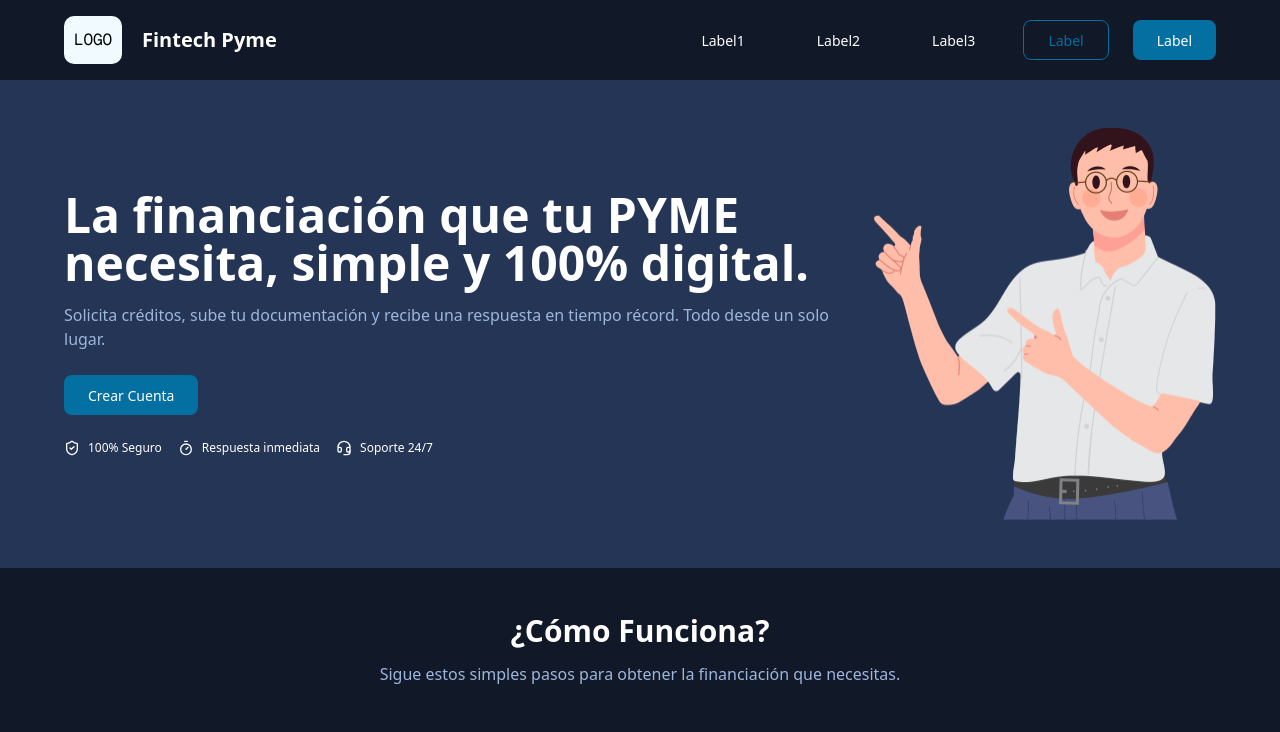
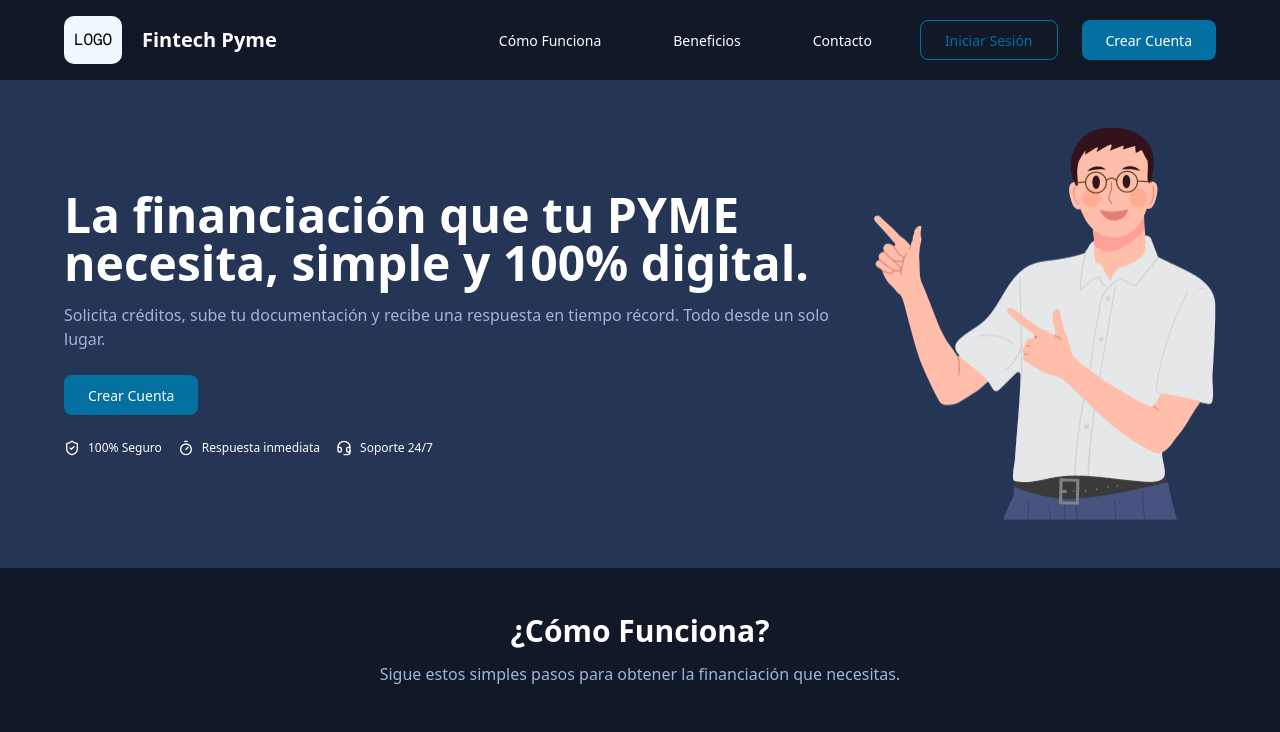
Before and after one commit to AlejandroPerren/credito-pymes-noCountry, a Next.js app in the folder frontend/: page / in a window 1280 px wide. Shown: the top 732 px of the page. Built offline with nearby package versions, Linux system fonts and the light colour scheme.

Commit message:
navbar landing navigation

```diff
--- a/frontend/src/app/layout.tsx
+++ b/frontend/src/app/layout.tsx
@@ -24,7 +24,7 @@ export default function RootLayout({
   children: React.ReactNode;
 }>) {
   return (
-    <html lang="en">
+    <html lang="en" className="scroll-smooth">
       <body
         className={`${geistSans.variable} ${geistMono.variable} antialiased`}
         suppressHydrationWarning
--- a/frontend/src/components/organism/Benefits.tsx
+++ b/frontend/src/components/organism/Benefits.tsx
@@ -3,7 +3,7 @@ import { CircleCheck } from "lucide-react";
 
 export default function Benefits() {
   return (
-    <div className="max-w-[1440px] m-auto flex justify-center gap-brand-xl p-brand-3xl">
+    <div className="max-w-[1440px] m-auto flex justify-center gap-brand-xl p-brand-3xl" id="benefits">
       <Image
         src="/png/benefices-image.png"
         alt="beneficiaries"
--- a/frontend/src/components/organism/HowItWorks.tsx
+++ b/frontend/src/components/organism/HowItWorks.tsx
@@ -3,7 +3,7 @@ import { Card } from "../ui/card";
 
 export default function HowItWorks() {
   return (
-    <div className="flex flex-col gap-brand-2xl px-brand-3xl py-brand-2xl">
+    <div className="flex flex-col gap-brand-2xl px-brand-3xl py-brand-2xl" id="como-funciona">
       <div className="flex flex-col items-center gap-brand-md">
         <h2 className="heading-2">¿Cómo Funciona?</h2>
         <p className="paragraph-regular text-muted-foreground">
--- a/frontend/src/components/organism/NavBar.tsx
+++ b/frontend/src/components/organism/NavBar.tsx
@@ -55,9 +55,9 @@ export default function NavBar() {
       {!isLoggedIn && (
         <div className="flex gap-brand-lg">
           <Button size="lg" variant="outline">
-            Label
+            Iniciar Sesión
           </Button>
-          <Button size="lg">Label</Button>
+          <Button size="lg">Crear Cuenta</Button>
         </div>
       )}
     </nav>
--- a/frontend/src/utils/consts/navLinks.ts
+++ b/frontend/src/utils/consts/navLinks.ts
@@ -1,15 +1,15 @@
 export const PUBLIC_NAV_ITEMS = [
   {
-    label: "Label1",
-    link: "/label1",
+    label: "Cómo Funciona",
+    link: "/#como-funciona",
   },
   {
-    label: "Label2",
-    link: "/label2",
+    label: "Beneficios",
+    link: "/#benefits",
   },
   {
-    label: "Label3",
-    link: "/label3",
+    label: "Contacto",
+    link: "/",
   },
 ];
 
```
